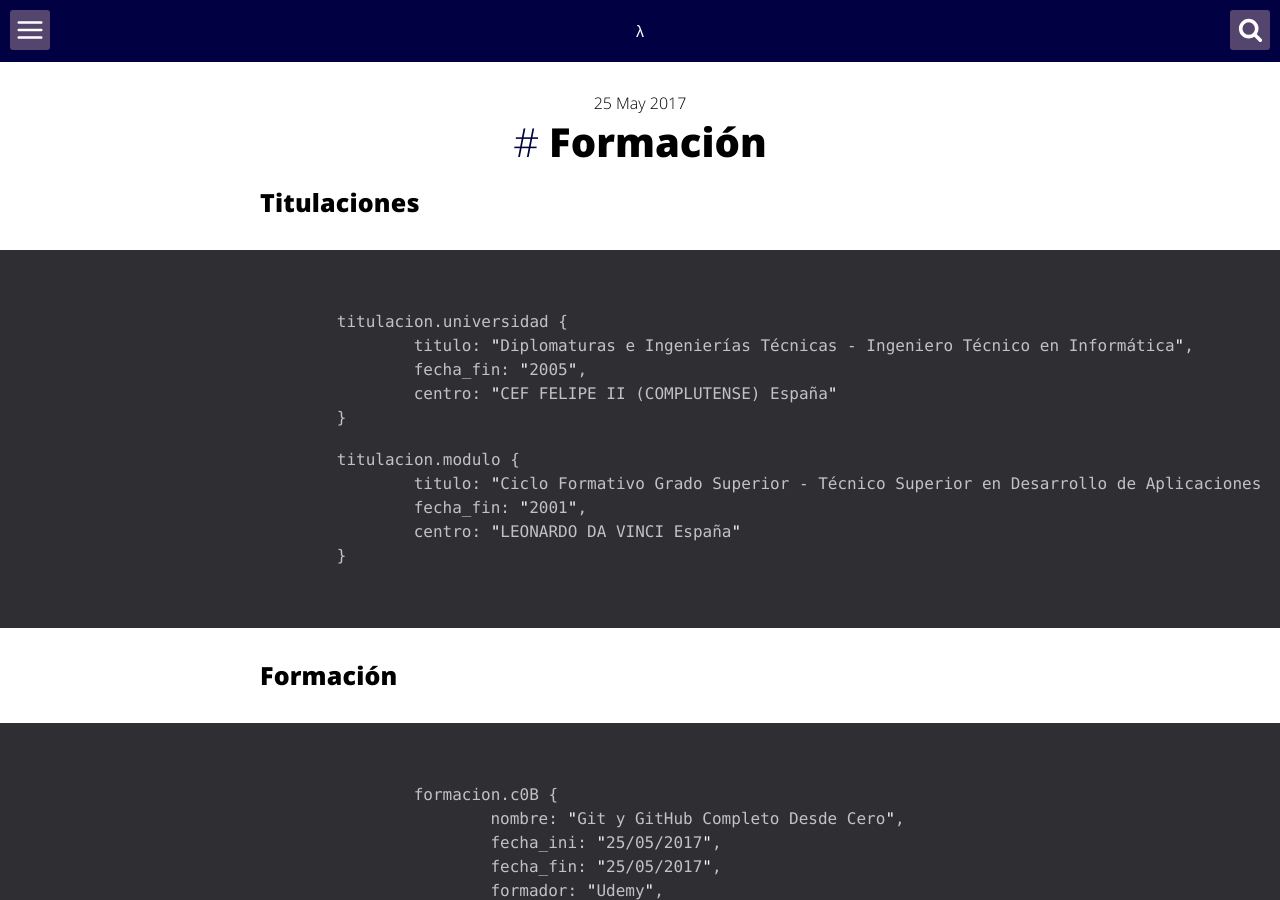
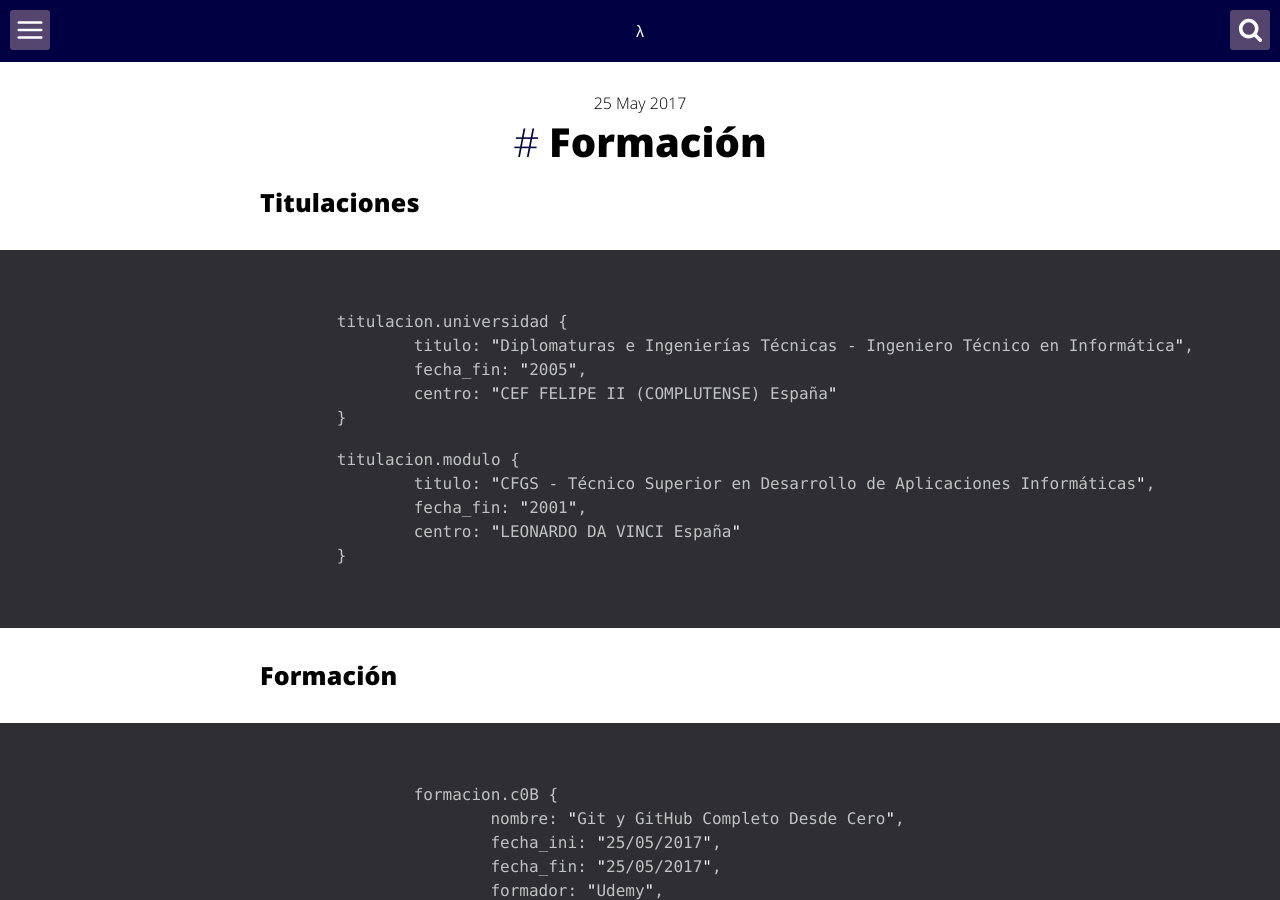
Before and after one commit to jmlorenzo50/jmlorenzo50.github.io, a Jekyll site: the page built from _posts/2017-05-25-formacion.md, in a window 1280 px wide and 900 px high. Built offline with Jekyll 4.4.1, drawn with Linux system fonts in a browser that asks for light colours; comment, search, counter and statistics services are not loaded.

Commit message:
Cambio de formato
Cambio de formato

```diff
--- a/_posts/2017-05-25-formacion.md
+++ b/_posts/2017-05-25-formacion.md
@@ -19,7 +19,7 @@ categories:
 	}
 
 	titulacion.modulo {
-		titulo: "Ciclo Formativo Grado Superior - Técnico Superior en Desarrollo de Aplicaciones Informáticas",
+		titulo: "CFGS - Técnico Superior en Desarrollo de Aplicaciones Informáticas",
 		fecha_fin: "2001",
 		centro: "LEONARDO DA VINCI España"
 	}
```
